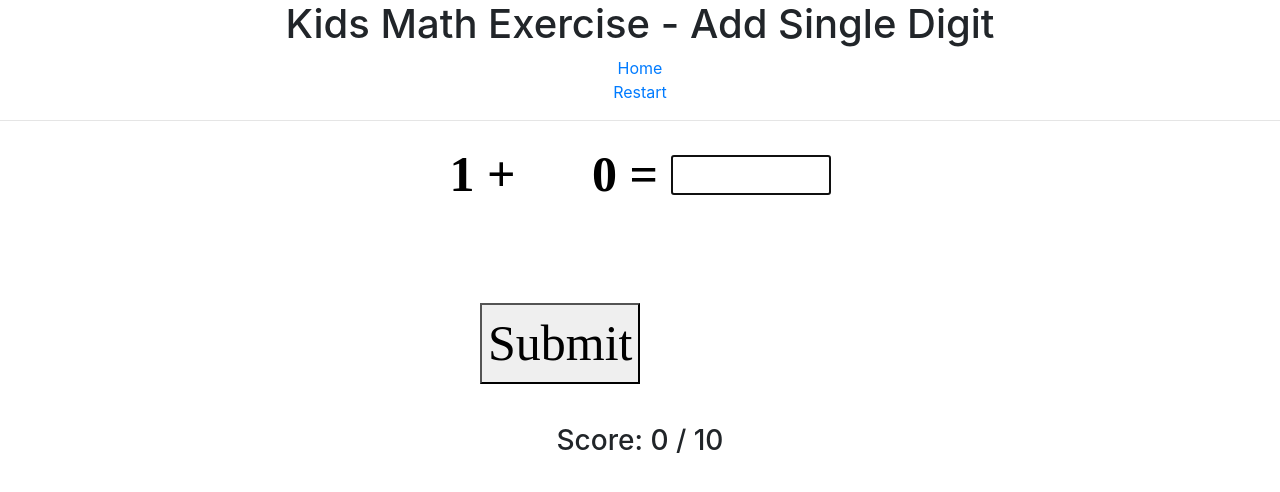
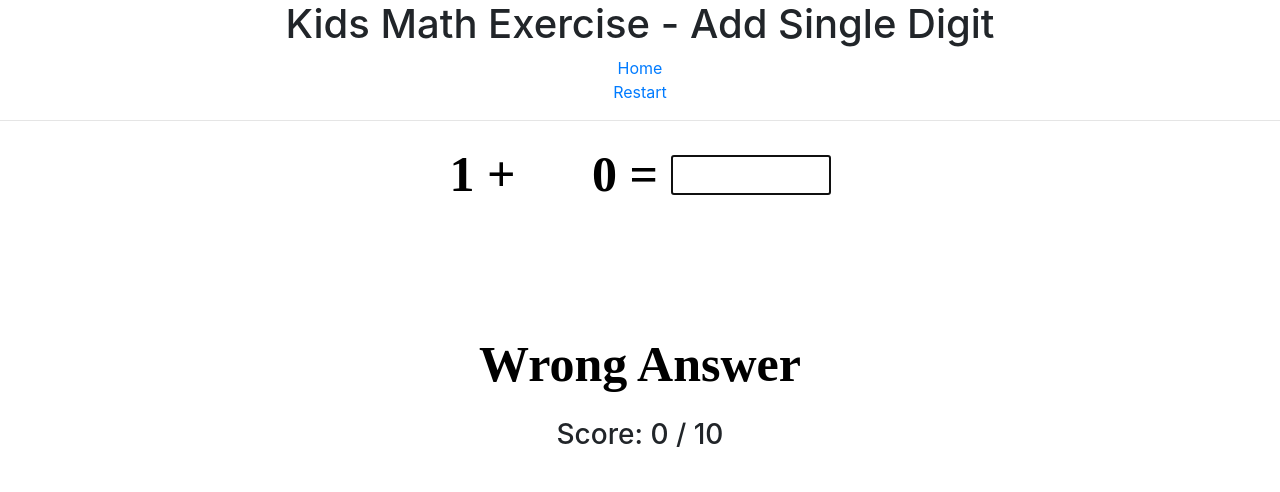
Before and after one commit to 8sagh8/KidsMathWeb, a plain HTML site: page Pages/singlePage.html in a window 1280 px wide. Drawn offline with nearby package versions, Linux system fonts and the light colour scheme.

Commit message:
removed submit button

```diff
--- a/Pages/singlePage.html
+++ b/Pages/singlePage.html
@@ -27,7 +27,6 @@
           <input type="text" name="answer" class="answerClass" />
         </p>
         <br />
-        <button id="submitAddButton">Submit</button>
       </div>
       <br />
       <div class="resultClass">
--- a/css/style.css
+++ b/css/style.css
@@ -27,10 +27,6 @@
     height: 5vh;
 }
 
-#submitAddButton{
-    margin-left: 30rem;
-}
-
 .resultClassP{
     font-size: 50px;
     font-weight: bold;
--- a/script/script.js
+++ b/script/script.js
@@ -1,10 +1,9 @@
 
 let userScore = 0;
-let endTime = 0;
+let endTime = 1;
 
 // Import Elements
 let restartClass = document.querySelector(".restartClass");
-let submitAddButton = document.getElementById("submitAddButton");
 let startAddSingle = document.getElementById("startAddSingle");
 let firstDigitClass = document.querySelector("#firstDigitClass");
 let secondDigitClass = document.querySelector(".secondDigitClass");
@@ -17,16 +16,11 @@ let scoreClass = document.querySelector(".scoreClass");
 
 
 
-
+// checkValue function was in SubmitAddButton event listener
 // addEventListener
 window.addEventListener("load", windowLoadFunction);
-submitAddButton.addEventListener("click", checkValue);
 startAddSingle.addEventListener("click", showSingleDigits );
-document.querySelector("input").addEventListener("keydown", function(event) {
-    if (event.key === "Enter") {
-        submitAddButton.addEventListener("click", checkValue);
-    }
-  });
+
 
 
 // Function
@@ -36,7 +30,6 @@ function showSingleDigits(){
     startAddSingle.style.display = "none";
     questionClassP.style.display = "block";
     restartClass.style.display = "block";
-    submitAddButton.style.display = "block";
     resultClass.style.display = "block";
 
     answerClass.value = "";
@@ -46,22 +39,23 @@ function showSingleDigits(){
     firstDigitClass.innerHTML = firstDigit;
     secondDigitClass.innerHTML = secondDigit;
     scoreClass.innerHTML = userScore;
-    endTime++;
-
 
 }
 
 // Time interval of 5 seconds and refresh page
+
 setInterval(function() {
-    if(endTime < 11){
+    if(endTime < 10){
+        checkValue();
         showSingleDigits();
+        endTime++;
     }
     else{
-
         windowLoadFunction();
     }
 
-  }, 5000);
+  }, 3000);
+
 
 
 
@@ -70,7 +64,6 @@ function windowLoadFunction(){
     questionClassP.style.display = "none";
     startAddSingle.style.display = "block";
     restartClass.style.display = "none";
-    submitAddButton.style.display = "none";
     resultClass.style.display = "block";
 
     userScore = 0;
```
Also changed, not shown: index.html (+1 -1 lines).
